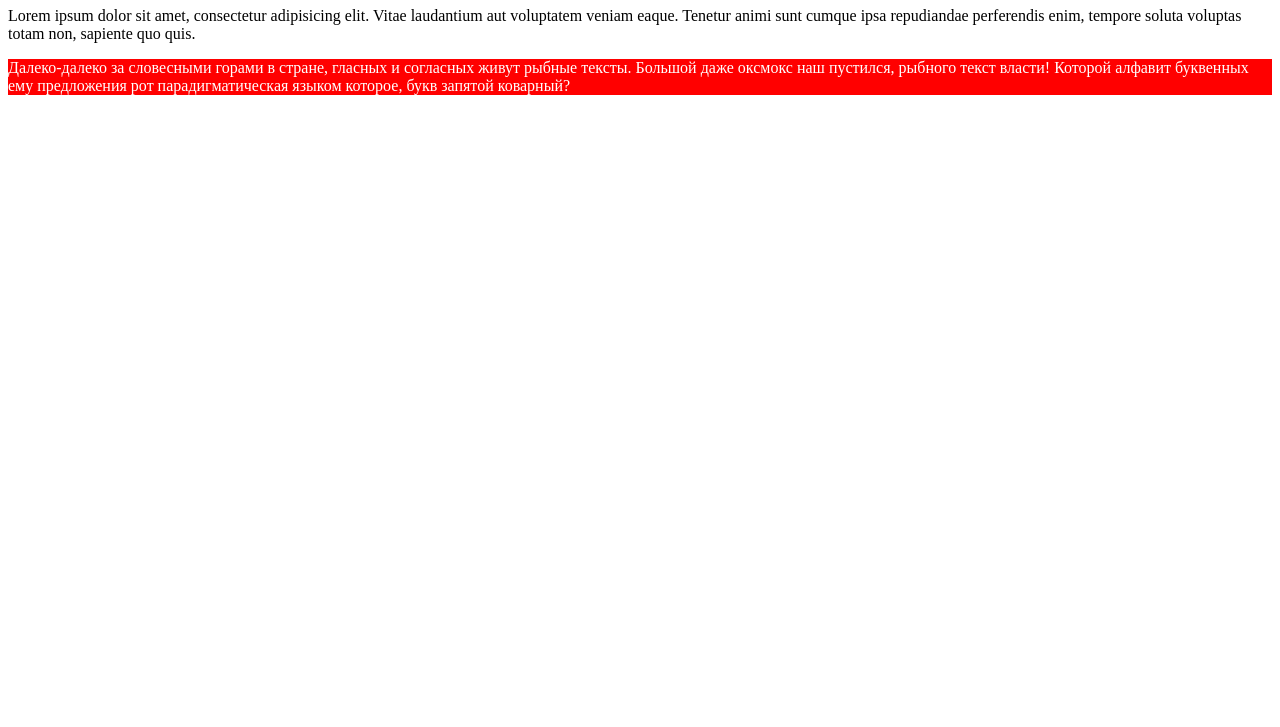
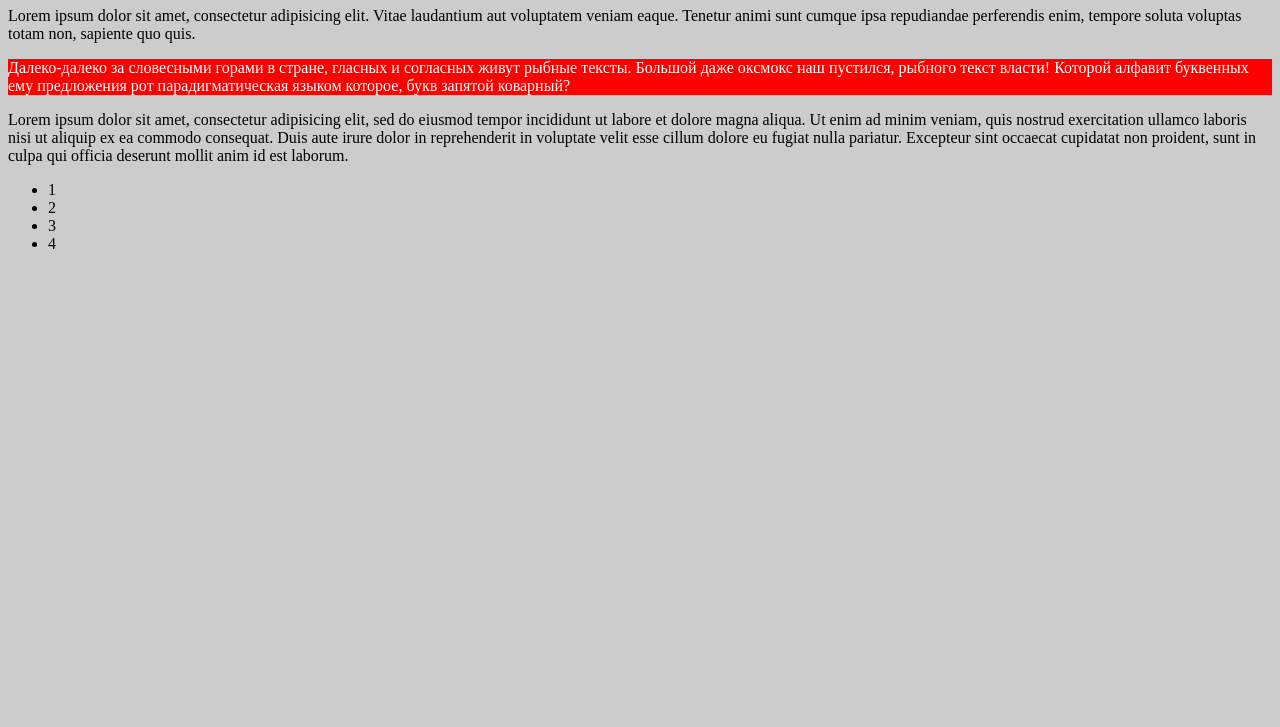
Before and after one commit to surilovk/gitlesson, a plain HTML site: page index.html in a window 1280 px wide. Shown: the part 73-800 px from the top of the page. Drawn offline with Linux system fonts and the light colour scheme.

Commit message:
Add article and list

```diff
--- a/index.html
+++ b/index.html
@@ -9,5 +9,21 @@
 	<h1>Test commits</h1>
 	<p>Lorem ipsum dolor sit amet, consectetur adipisicing elit. Vitae laudantium aut voluptatem veniam eaque. Tenetur animi sunt cumque ipsa repudiandae perferendis enim, tempore soluta voluptas totam non, sapiente quo quis.</p>
 	<div class="red"><p>Далеко-далеко за словесными горами в стране, гласных и согласных живут рыбные тексты. Большой даже оксмокс наш пустился, рыбного текст власти! Которой алфавит буквенных ему предложения рот парадигматическая языком которое, букв запятой коварный?</p></div>
+
+	<article>Lorem ipsum dolor sit amet, consectetur adipisicing elit, sed do eiusmod
+	tempor incididunt ut labore et dolore magna aliqua. Ut enim ad minim veniam,
+	quis nostrud exercitation ullamco laboris nisi ut aliquip ex ea commodo
+	consequat. Duis aute irure dolor in reprehenderit in voluptate velit esse
+	cillum dolore eu fugiat nulla pariatur. Excepteur sint occaecat cupidatat non
+	proident, sunt in culpa qui officia deserunt mollit anim id est laborum.</article>
+
+	<ul>
+		<li>1</li>
+		<li>2</li>
+		<li>3</li>
+		<li>4</li>
+
+	</ul>
+
 </body>
 </html>
--- a/style.css
+++ b/style.css
@@ -1,3 +1,9 @@
+body {
+
+	background: #ccc;
+
+}
+
 .red {
 	background: red;
 	color: #fff;
```
